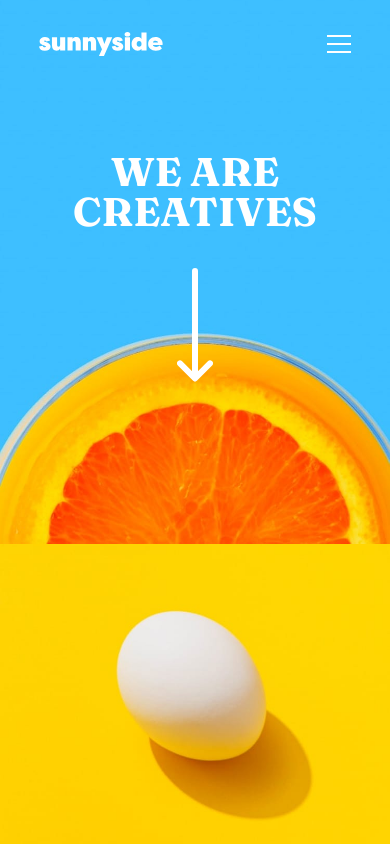
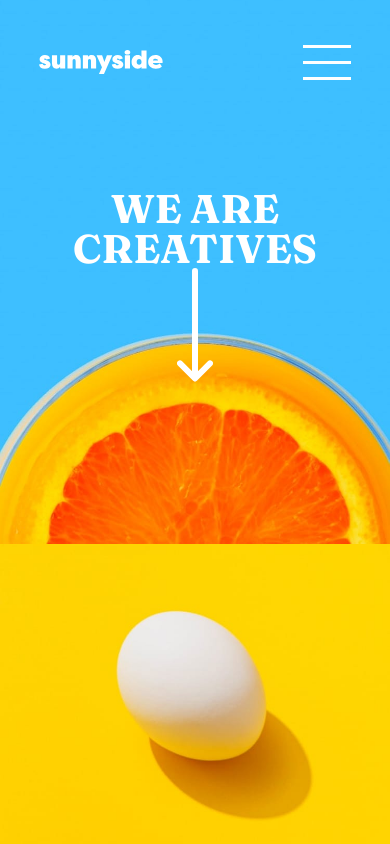
Before and after one commit to jmnyarega/sunnyside-agency, a website: page index.html in a window 390 px wide. Shown: the top 844 px of the page. Drawn offline with Linux system fonts and the light colour scheme.

Commit message:
custom hamburger

```diff
--- a/css/components/_desktop-nav.scss
+++ b/css/components/_desktop-nav.scss
@@ -1,10 +1,4 @@
 @use 'abstract';
-
-.hamburger {
-  @media (min-width: 45em) {
-    display: none;
-  }
-}
 
 .nav {
   @media (min-width: 45em) {
--- a/css/components/_mobile-nav.scss
+++ b/css/components/_mobile-nav.scss
@@ -1,14 +1,10 @@
 @use 'abstract';
 
-.hamburger {
-  cursor: pointer;
-  @media (max-width: 45em) {
-    display: block;
+
+header {
+  input {
+    display: none;
   }
-}
-
-input {
-  display: none;
 }
 
 .nav {
@@ -67,6 +63,6 @@ input {
   top: 20%;
 }
 
-#toggle:checked + label .hamburger {
+#toggle:checked + label .ham {
   opacity: 0.6;
 }
--- a/css/index.scss
+++ b/css/index.scss
@@ -12,3 +12,4 @@
 @use "components/button";
 @use "components/mobile-nav";
 @use "components/desktop-nav";
+@use "components/hamburger";
--- a/index.html
+++ b/index.html
@@ -24,14 +24,11 @@
     <section class="top">
       <header>
         <img src="./images/logo.svg" alt="sunnyside - Home" />
-        <input type="checkbox" name="" id="toggle" />
-        <label for="toggle">
-          <img
-            src="./images/icon-hamburger.svg"
-            alt=""
-            class="hamburger"
-            loading="lazy"
-          />
+        <input type="checkbox" id="toggle" />
+        <label for="toggle" class="ham">
+          <span class="one"></span>
+          <span class="two"></span>
+          <span class="three"></span>
         </label>
         <nav class="nav" aria-labelledby="primary-navigation">
           <ul class="nav__items">
```
Also changed, not shown: css/index.css, index.css (deleted).
